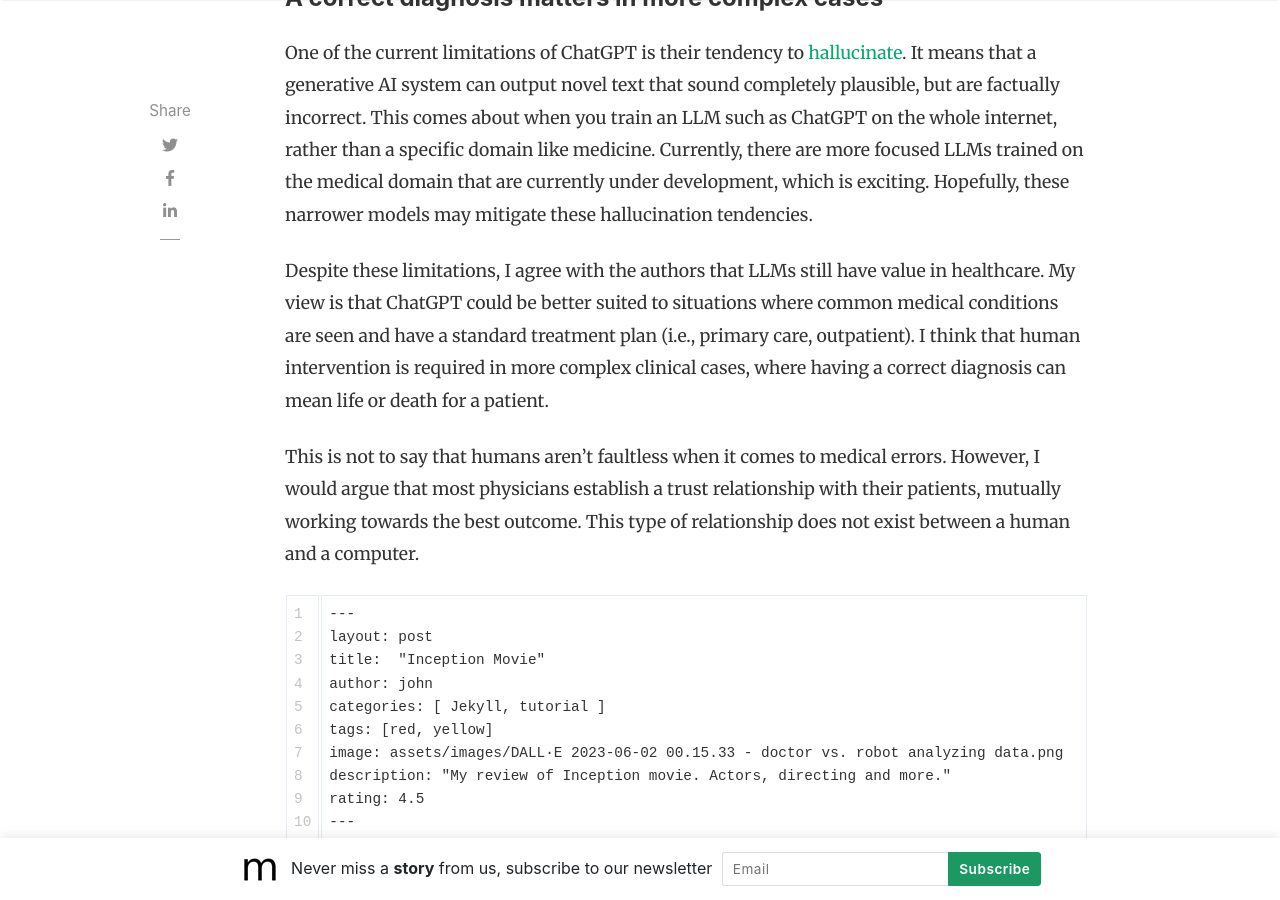
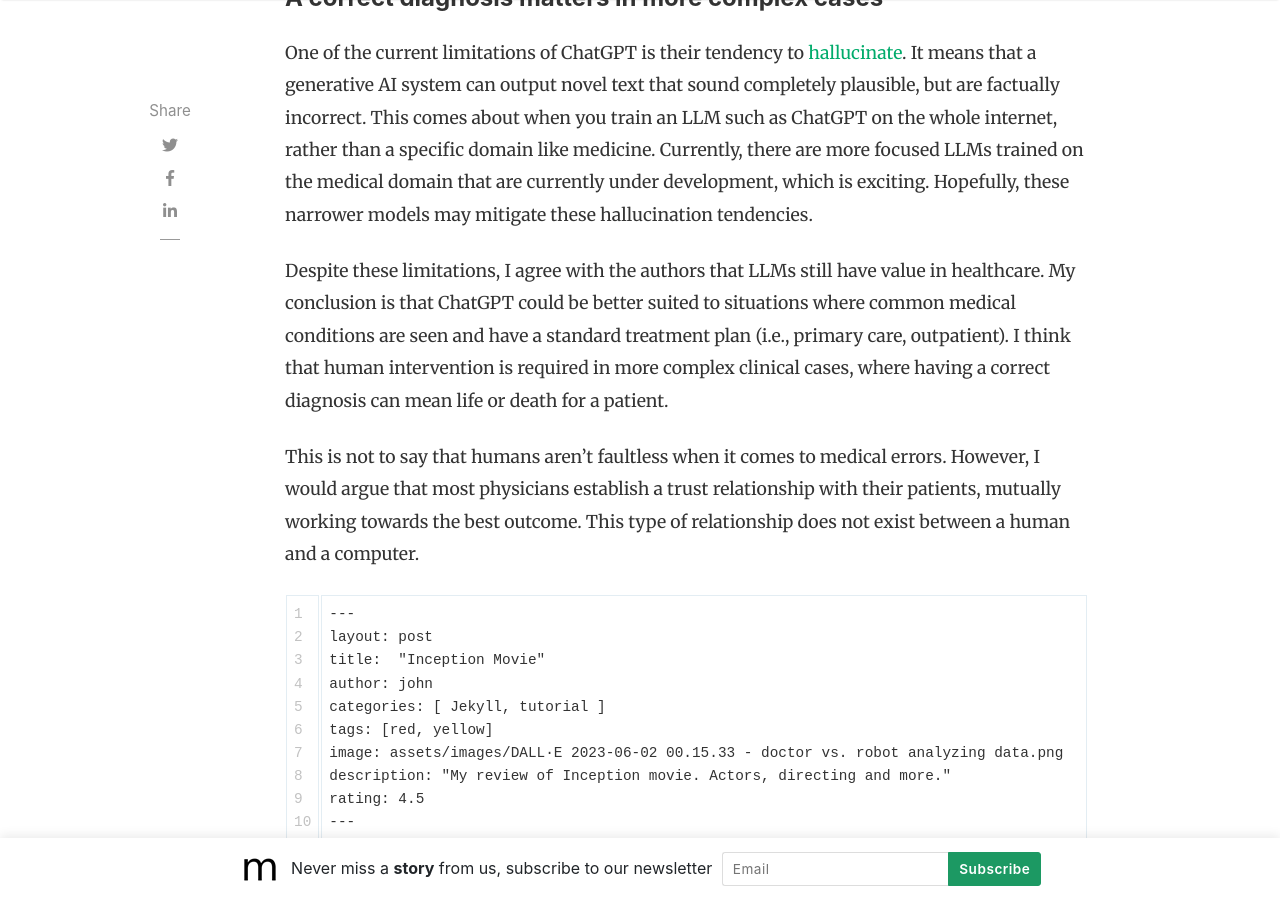
Before and after one commit to slsu0424/slsu0424.github.io, a Jekyll site: the page built from _posts/2023-06-02-test.md, in a window 1280 px wide and 900 px high, scrolled down 3782 px. Built offline with Jekyll 4.4.1, drawn with Linux system fonts in a browser that asks for light colours; nearby versions of some CDN libraries; comment, search, counter and statistics services are not loaded; some of the changed text lies outside the part shown.

Commit message:
Update 2023-06-02-test.md

```diff
--- a/_posts/2023-06-02-test.md
+++ b/_posts/2023-06-02-test.md
@@ -52,7 +52,7 @@
 
 One of the current limitations of ChatGPT is their tendency to [hallucinate](https://spectrum.ieee.org/ai-hallucination).  It means that a generative AI system can output novel text that sound completely plausible, but are factually incorrect.  This comes about when you train an LLM such as ChatGPT on the whole internet, rather than a specific domain like medicine.  Currently, there are more focused LLMs trained on the medical domain that are currently under development, which is exciting.  Hopefully, these narrower models may mitigate these hallucination tendencies.
 
-Despite these limitations, I agree with the authors that LLMs still have value in healthcare.  My view is that ChatGPT could be better suited to situations where common medical conditions are seen and have a standard treatment plan (i.e., primary care, outpatient).  I think that human intervention is required in more complex clinical cases, where having a correct diagnosis can mean life or death for a patient.
+Despite these limitations, I agree with the authors that LLMs still have value in healthcare.  My conclusion is that ChatGPT could be better suited to situations where common medical conditions are seen and have a standard treatment plan (i.e., primary care, outpatient).  I think that human intervention is required in more complex clinical cases, where having a correct diagnosis can mean life or death for a patient.
 
 This is not to say that humans aren't faultless when it comes to medical errors.  However, I would argue that most physicians establish a trust relationship with their patients, mutually working towards the best outcome.  This type of relationship does not exist between a human and a computer.
 
```
Also changed, not shown: other parts of _posts/2023-06-02-test.md (+1 -1 lines).
